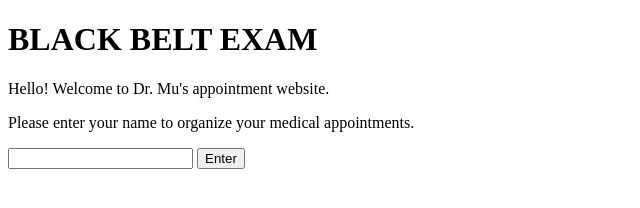
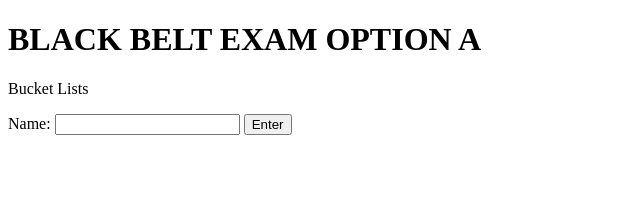
Before and after one commit to eugenemu/MEAN_BucketList, a website with bundled scripts: page client/index.html in a window 1280 px wide. Shown: the whole page, without its empty margins (0-640 px from the left). Built offline with nearby package versions, Linux system fonts and the light colour scheme.

Commit message:
first commit

```diff
--- a/client/js/controllers/appointmentsController.js
+++ b/client/js/controllers/appointmentsController.js
@@ -15,7 +15,6 @@ myApp.controller('appointmentsController', function ($scope, $location, $routePa
 	appointmentFactory.showAppts(function(data) {
 		appts = data;
 	});
-
 
 	var user = userFactory.user();
 
--- a/client/js/controllers/dashboardController.js
+++ b/client/js/controllers/dashboardController.js
@@ -14,6 +14,7 @@ myApp.controller('dashboardController', function ($scope, $location, userFactory
 
 	appointmentFactory.showAppts(function(data) {
 		$scope.appts = data;
+		console.log(data);
 	});
 
 	$scope.logout = function() {
--- a/client/static/partials/login.html
+++ b/client/static/partials/login.html
@@ -1,9 +1,8 @@
 <div ng-controller="loginController">
-	<h1>BLACK BELT EXAM</h1>
-	<p>Hello! Welcome to Dr. Mu's appointment website.</p>
-	<p>Please enter your name to organize your medical appointments.</p>
+	<h1>BLACK BELT EXAM OPTION A</h1>
+	<p>Bucket Lists</p>
 	<form>
-		<input type="text" name="name" ng-model="user.name"
+		Name: <input type="text" name="name" ng-model="user.name"
 		ng-minlength='3'
 		required>
 		<button ng-click="login()">Enter</button>
--- a/server/config/mongoose.js
+++ b/server/config/mongoose.js
@@ -2,7 +2,7 @@ var mongoose = require('mongoose');
 var fs = require('fs');
 var path = require('path');
 
-mongoose.connect("mongodb://localhost/MEAN_BBE"); //write in database name
+mongoose.connect("mongodb://localhost/MEAN_BBE2"); //write in database name
 var models_path = path.join(__dirname, './../models');
 
 fs.readdirSync(models_path).forEach(function(file) {
```
